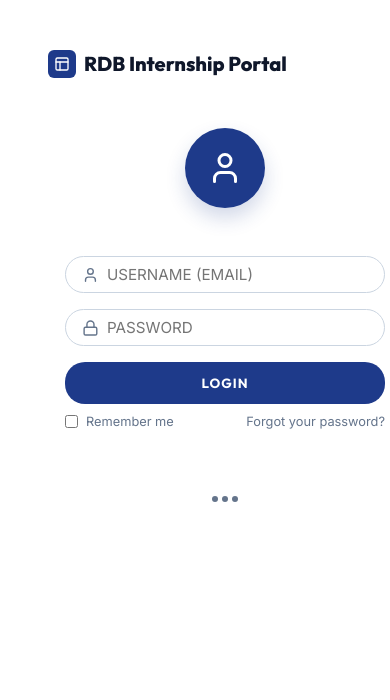
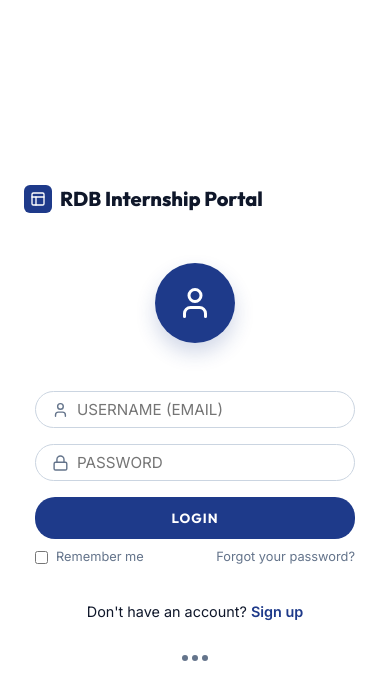
Before and after one commit to KDharm13/IMS, a React (Vite) app: page /login in a window 390 px wide. Shown: the top 700 px of the page. Built offline with nearby package versions, Linux system fonts and the light colour scheme; no server answers; the database is empty.

Commit message:
Made interface responsive for mobile screens

```diff
--- a/src/index.css
+++ b/src/index.css
@@ -594,4 +594,27 @@
     overflow-x: auto;
     white-space: nowrap;
   }
+
+  /* --- Mobile Layout Fixes for New Split Login --- */
+  .login-split-layout {
+    flex-direction: column;
+    height: auto;
+    min-height: 100vh;
+    border-radius: 0;
+  }
+
+  .login-left {
+    flex: 1;
+    width: 100%;
+    padding: 2rem 1.5rem;
+    border-radius: 0;
+    box-shadow: none;
+    min-height: 100vh;
+    justify-content: center;
+  }
+
+  /* Hide the presentation layer on small screens to save space */
+  .login-right {
+    display: none;
+  }
 }
--- a/src/pages/Login.jsx
+++ b/src/pages/Login.jsx
@@ -124,7 +124,9 @@
                   <a href="#">Forgot your password?</a>
                 </div>
 
-
+                <div style={{ textAlign: 'center', marginTop: '1rem', fontSize: '0.9rem', color: 'var(--text-main)' }}>
+                  Don't have an account? <Link to="/register" style={{ color: 'var(--primary)', fontWeight: 'bold', textDecoration: 'none' }}>Sign up</Link>
+                </div>
               </form>
             </>
           ) : (
```
